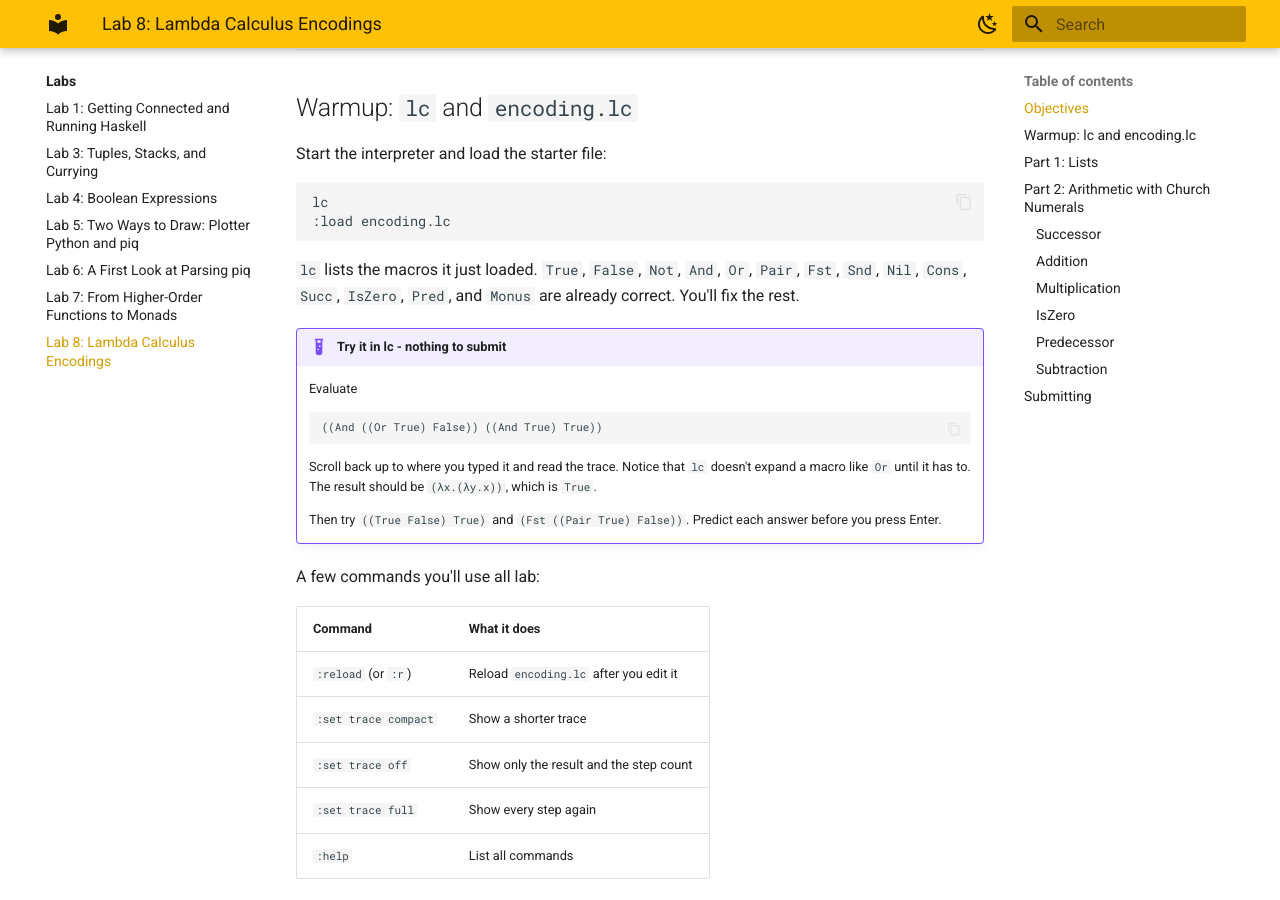
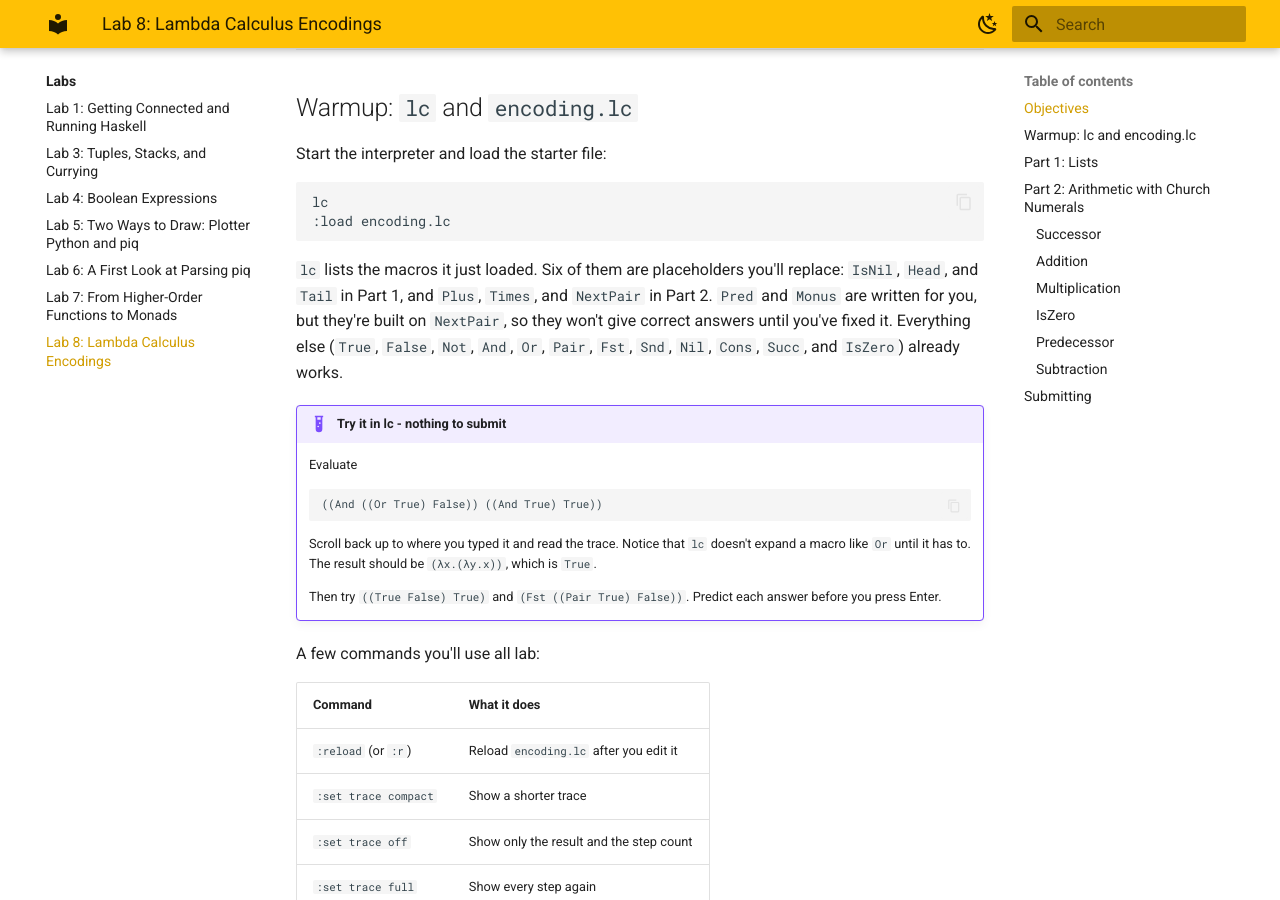
Before and after one commit to lbang-hmc/cs-131-website, an MkDocs documentation site: the page built from content/labs/lab08.md, in a window 1280 px wide and 900 px high, scrolled down 1105 px. Built offline with MkDocs 1.6.1 and Material for MkDocs 9.7.7, drawn with Linux system fonts in a browser that asks for light colours.

Commit message:
Lab 08: say which definitions students write and that Pred/Monus depend on NextPair
Co-Authored-By: Claude Opus 5.5 <noreply@anthropic.com>

````diff
--- a/content/labs/lab08.md
+++ b/content/labs/lab08.md
@@ -42,7 +42,7 @@ lc
 :load encoding.lc
 ```
 
-`lc` lists the macros it just loaded. `True`, `False`, `Not`, `And`, `Or`, `Pair`, `Fst`, `Snd`, `Nil`, `Cons`, `Succ`, `IsZero`, `Pred`, and `Monus` are already correct. You'll fix the rest.
+`lc` lists the macros it just loaded. Six of them are placeholders you'll replace: `IsNil`, `Head`, and `Tail` in Part 1, and `Plus`, `Times`, and `NextPair` in Part 2. `Pred` and `Monus` are written for you, but they're built on `NextPair`, so they won't give correct answers until you've fixed it. Everything else (`True`, `False`, `Not`, `And`, `Or`, `Pair`, `Fst`, `Snd`, `Nil`, `Cons`, `Succ`, and `IsZero`) already works.
 
 !!! example "Try it in lc - nothing to submit"
     Evaluate
````
